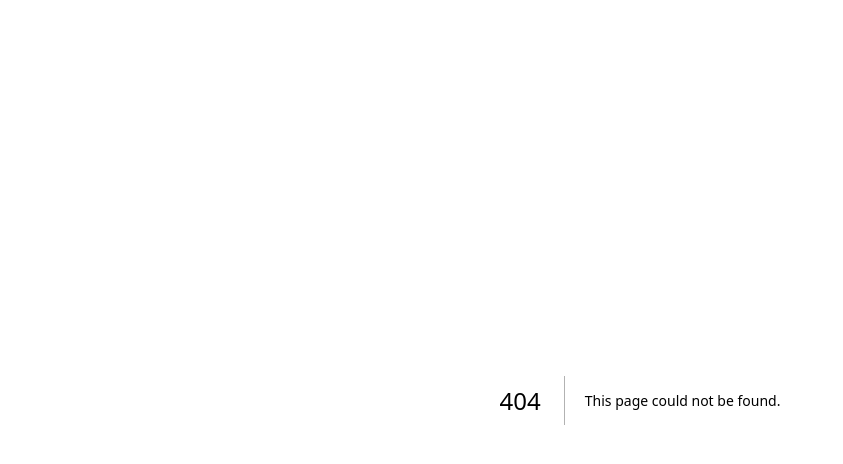
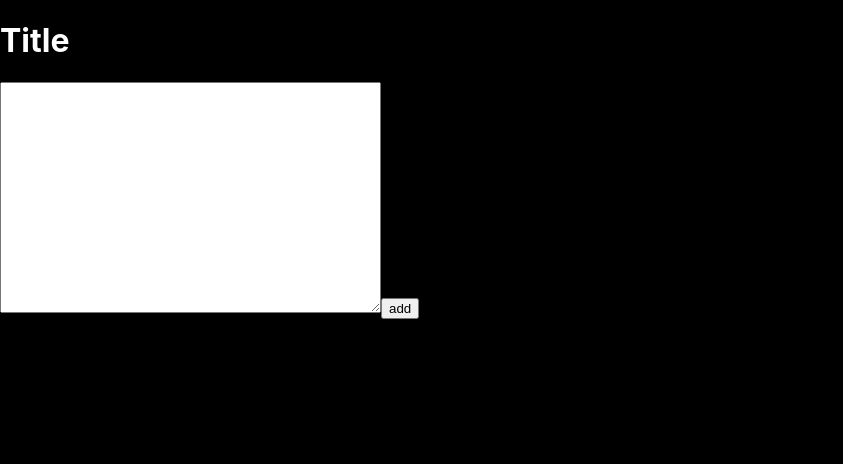
Before and after one commit to RosiNi97/Blog, a Next.js app: page /page in a window 1280 px wide. Before the commit this address had no page. Shown: the top 464 px of the page, without its empty margins (0-843 px from the left). Built offline with nearby package versions, Linux system fonts and the light colour scheme.

Commit message:
pulling navbar

```diff
--- /dev/null
+++ b/pages/page.tsx
@@ -0,0 +1,11 @@
+export default function Page() {
+    return (
+    <div className="Page">
+        <h1>Title</h1>
+        <textarea id="w3review" name="w3review" rows= {15} cols={45}>
+</textarea>
+
+         <input type="button" id="add" value="add"/>
+    </div>
+    )
+}
--- a/styles/globals.css
+++ b/styles/globals.css
@@ -14,13 +14,7 @@ a {
 * {
   box-sizing: border-box;
 }
-
-@media (prefers-color-scheme: dark) {
-  html {
-    color-scheme: dark;
-  }
   body {
     color: white;
     background: black;
   }
-}
```
Also changed, not shown: styles/page.css (added).
